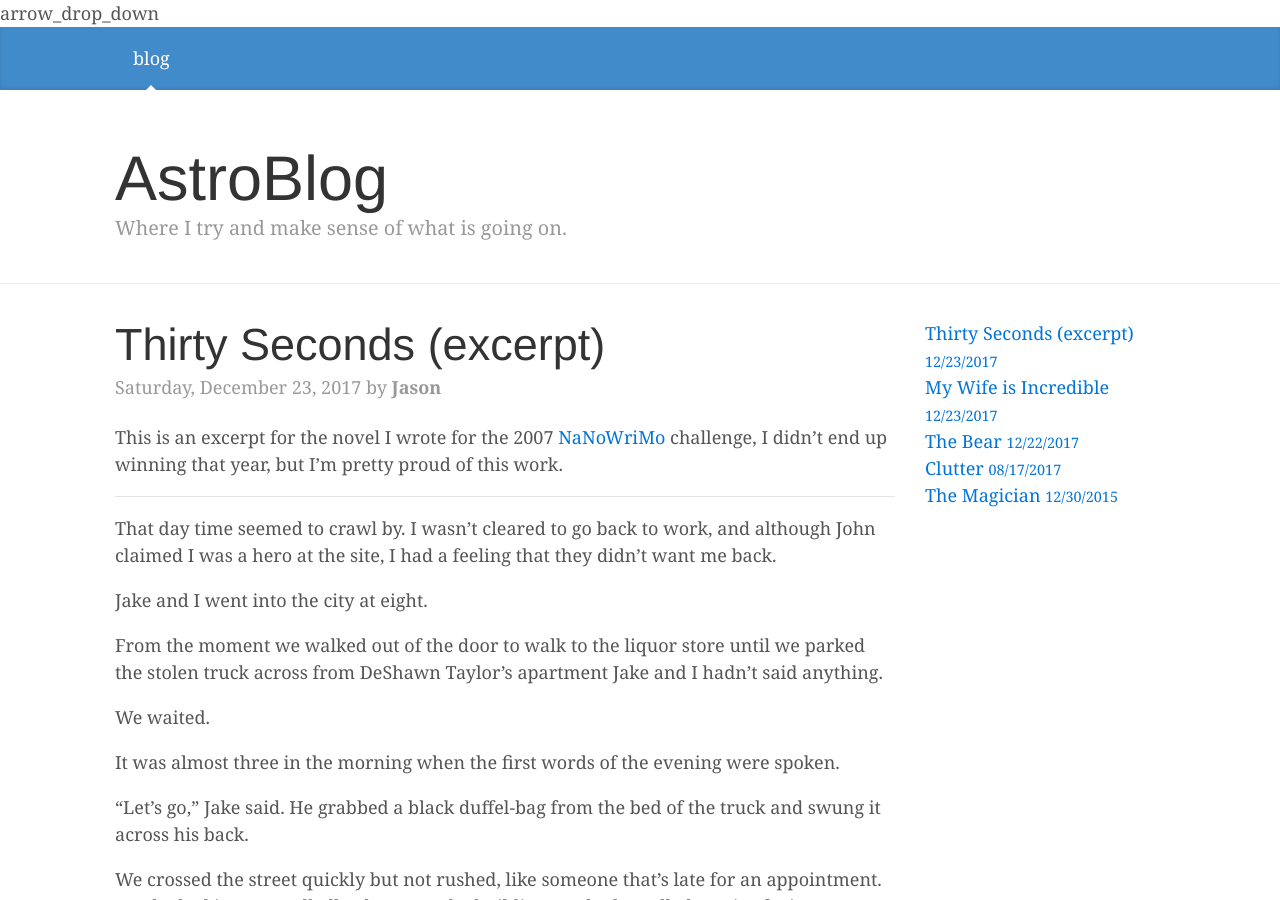
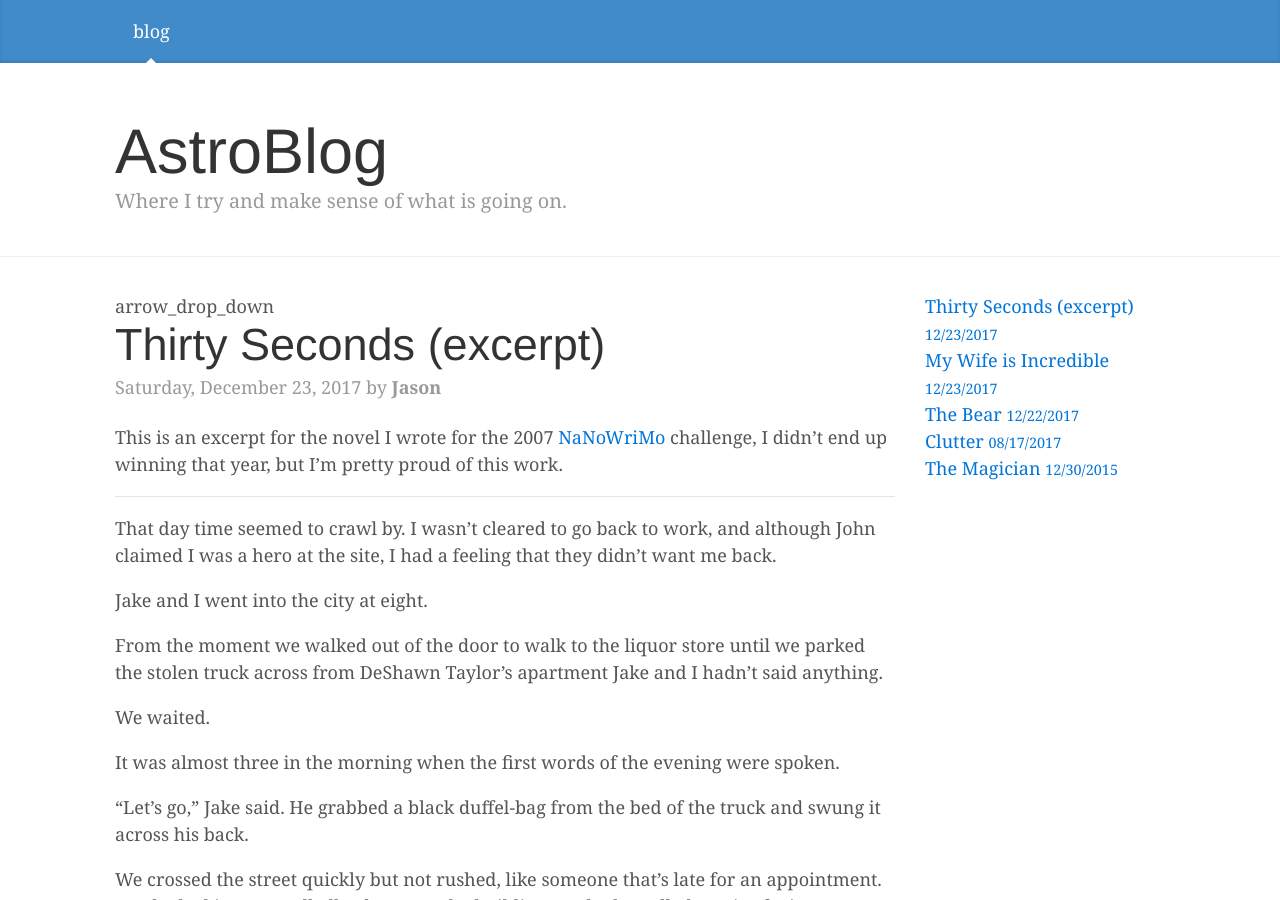
Before and after one commit to astrojason/astrojason.github.io, a Jekyll site: the page built from index.html, in a window 1280 px wide and 900 px high. Built offline with Jekyll 4.4.1, drawn with Linux system fonts in a browser that asks for light colours; nearby versions of some CDN libraries.

Commit message:
Update default.html

```diff
--- a/_layouts/default.html
+++ b/_layouts/default.html
@@ -21,7 +21,6 @@
 			href="/css/astrojason.css" />
 	</head>
 	<body>
-		<div class="material-icons-extended">arrow_drop_down</div>
 		<div class="blog-masthead">
 			<div class="container">
 				<nav class="nav blog-nav">
@@ -38,6 +37,7 @@
 		<div class="container">
 			<div class="row">
         <div class="col-sm-9">
+				<div class="material-icons-extended">arrow_drop_down</div>
           {{ content }}
         </div>
         <div class="col-sm-3">
```
